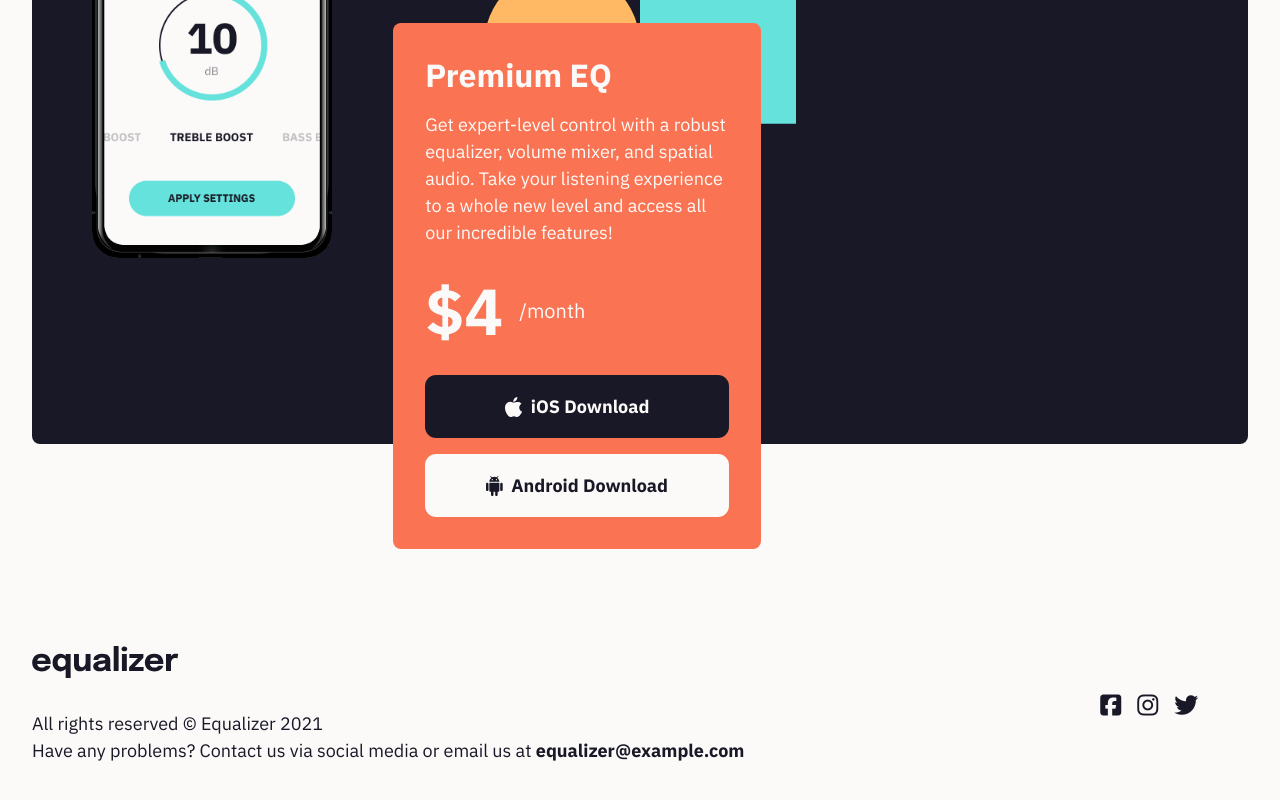
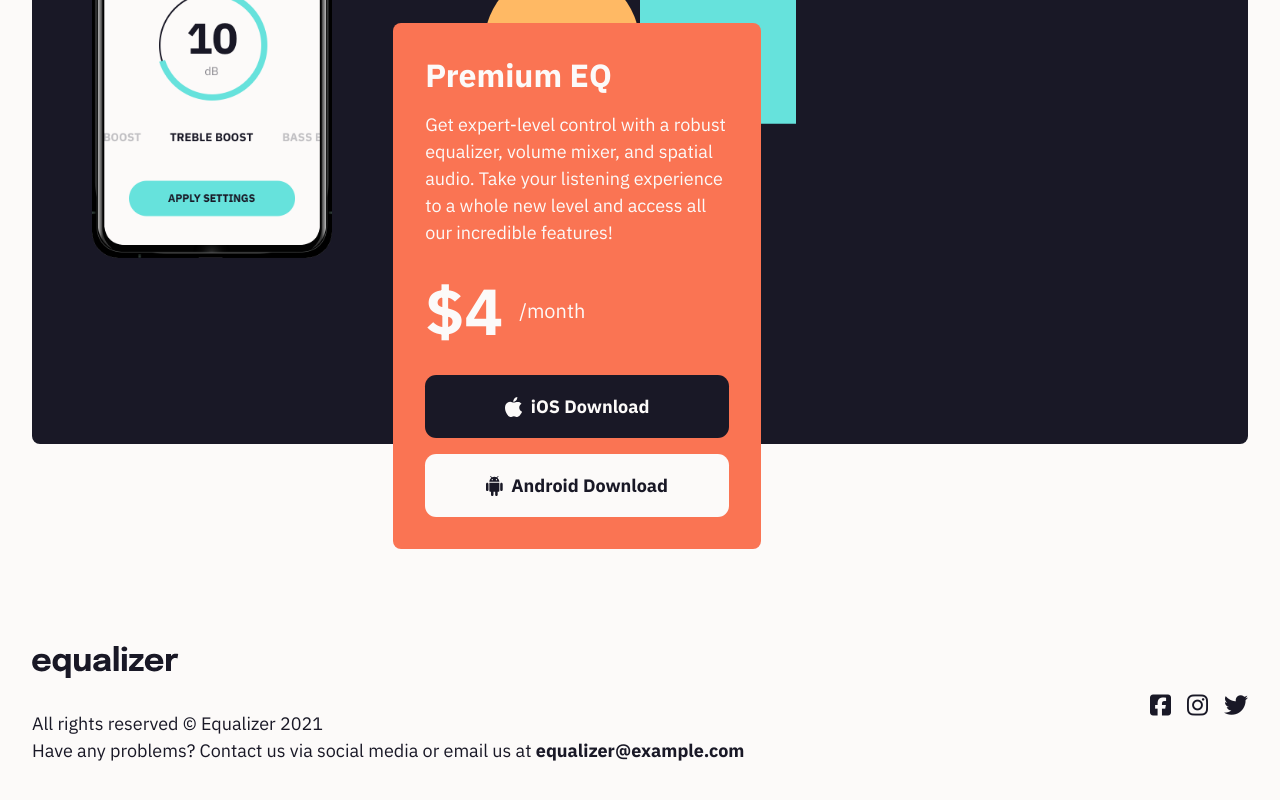
Before and after one commit to XenoMee/Responsive-Equalizer-Landing-Page, a plain HTML site: page index.html in a window 1280 px wide. Shown: the part 741-1541 px from the top of the page. Drawn offline with Linux system fonts and the light colour scheme.

Commit message:
update footer's social list alignment and column size

```diff
--- a/style.css
+++ b/style.css
@@ -259,7 +259,7 @@ body {
   }
 
   .footer {
-    grid-template-columns: 1fr 0.2fr;
+    grid-template-columns: 1fr 0.6fr;
   }
 
   .footer__text {
@@ -268,6 +268,6 @@ body {
 
   .social-list {
     grid-row: span 2;
-    justify-self: center;
+    justify-self: end;
   }
 }
```
